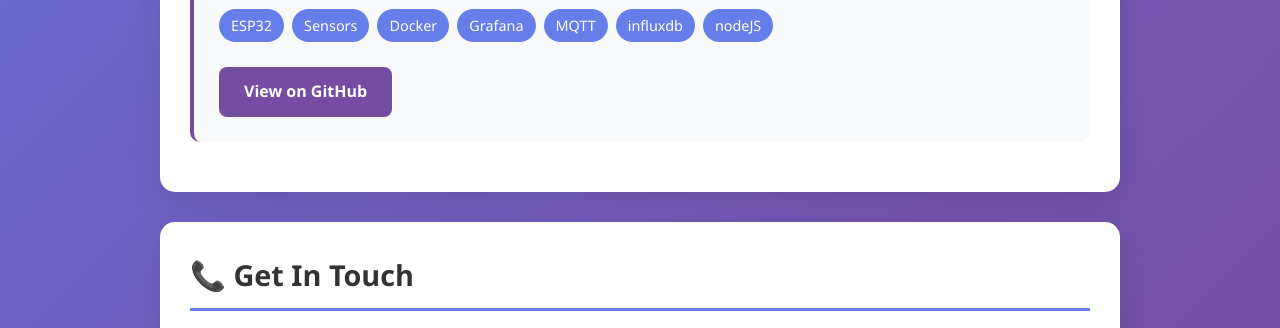
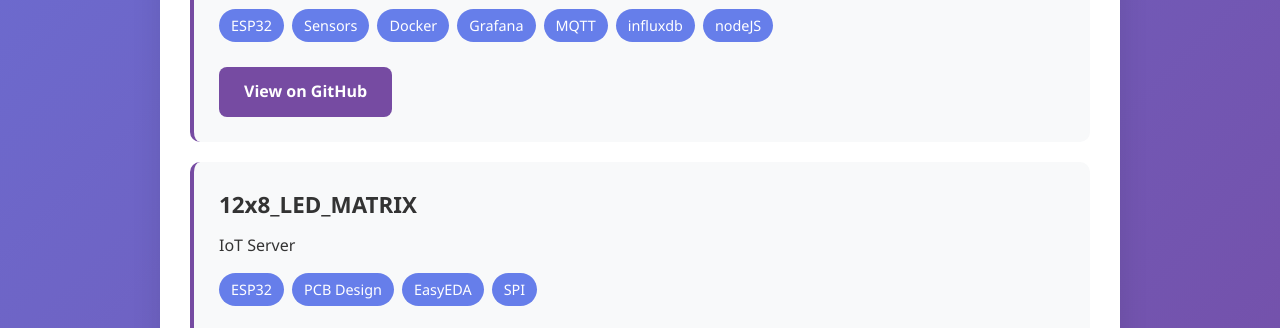
Before and after one commit to adisuss/repo, a plain HTML site: page index.html in a window 1280 px wide. Shown: the part 1387-1715 px from the top of the page. Drawn offline with Linux system fonts and the light colour scheme.

Commit message:
Add project section for 12x8 LED Matrix

```diff
--- a/index.html
+++ b/index.html
@@ -236,6 +236,17 @@
                 </div>
                 <a href="https://github.com/adisuss/server-iot" class="btn" target="_blank">View on GitHub</a>
             </div>
+            <div class="project">
+                <h3>12x8_LED_MATRIX</h3>
+                <p>IoT Server</p>
+                <div class="tech-tags">
+                    <span class="tech-tag">ESP32</span>
+                    <span class="tech-tag">PCB Design</span>
+                    <span class="tech-tag">EasyEDA</span>
+                    <span class="tech-tag">SPI</span>
+                </div>
+                <a href="https://github.com/adisuss/12x8_LED_MATRIX" class="btn" target="_blank">View on GitHub</a>
+            </div>
 
         </section>
 
```
